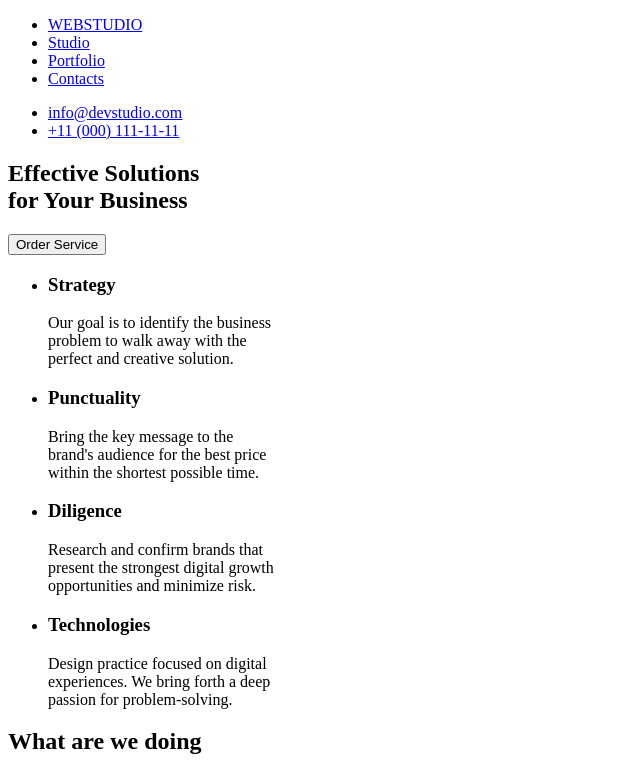
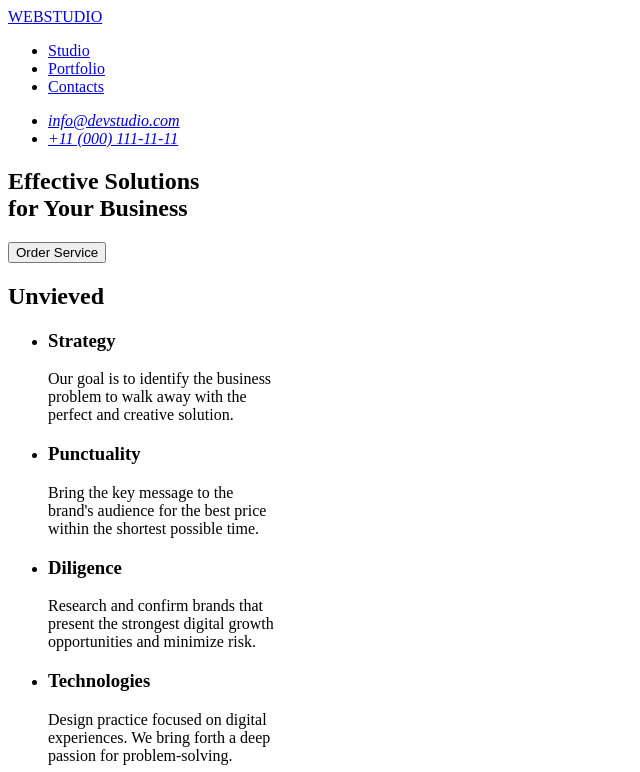
Before and after one commit to xStanislavSemenovx/goit-markup-hw-01, a plain HTML site: page index.html in a window 1280 px wide. Shown: the top 772 px of the page, without its empty margins (0-640 px from the left). Drawn offline with Linux system fonts and the light colour scheme.

Commit message:
исправлено лого в футере

```diff
--- a/index.html
+++ b/index.html
@@ -8,32 +8,37 @@
 </head>
 <body>
 <header>
-        <nav>
-            <ul>
-                <li><a href="http://devstudio.com" target="_blank" rel="noreferrer noopener">WEBSTUDIO</a>
-                </li>
-                <li><a href="./images/Studio.png" target="_blank" rel="noreferrer noopener">Studio</a></li>
-                <li><a href="./images/Portfolio.png" target="_blank" rel="noreferrer noopener">Portfolio</a></li>
-                <li><a href="./images/Contacts.png" target="_blank" rel="noreferrer noopener">Contacts</a></li>
-            </ul>
-        </nav>
 
+    <nav>
+        <a href="./index.html" target="_blank" rel="noreferrer noopener">WEBSTUDIO</a>
         <ul>
-            <li><a href="/e-mail" target="_blank" rel="noreferrer noopener">info@devstudio.com</a></li>
-            <li><a href="/telefone" target="_blank" rel="noreferrer noopener">+11 (000) 111-11-11</a></li>
+            <li><a href="./index.html" target="_blank" rel="noreferrer noopener">Studio</a></li>
+            <li><a href="./index.html" target="_blank" rel="noreferrer noopener">Portfolio</a></li>
+            <li><a href="/" target="_blank" rel="noreferrer noopener">Contacts</a></li>
         </ul>
+    </nav>
+
+    <address>
+        <ul>
+            <li><a href="/mailto:info@devstudio.com" target="_blank" rel="noreferrer noopener">info@devstudio.com</a></li>
+            <li><a href="tel:+110001111111" target="_blank" rel="noreferrer noopener">+11 (000) 111-11-11</a></li>
+        </ul>
+    </address>
 </header>
 
 <main>
     <section>
         <h2>Effective Solutions <br>
-        for Your Business    </h2>
+            for Your Business </h2>
         <button type="button">Order Service</button>
     </section>
 
 
 
     <section>
+        <h2>
+            Unvieved
+        </h2>
         <ul>
             <li><h3>Strategy</h3>
                 <p>Our goal is to identify the business <br>
@@ -112,7 +117,7 @@
 </main>
 
 <footer>
-    <a href="http://devstudio.com" target="_blank" rel="noreferrer noopener">WEBSTUDIO</a>
+    <a href="./index.html" target="_blank" rel="noreferrer noopener">WEBSTUDIO</a>
 
     <p>Increase the flow of customers and <br>
 sales for your business with digital <br>
```
